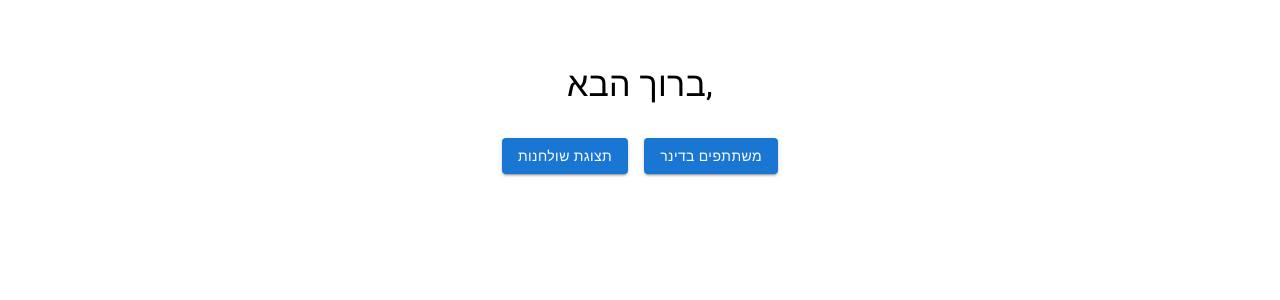
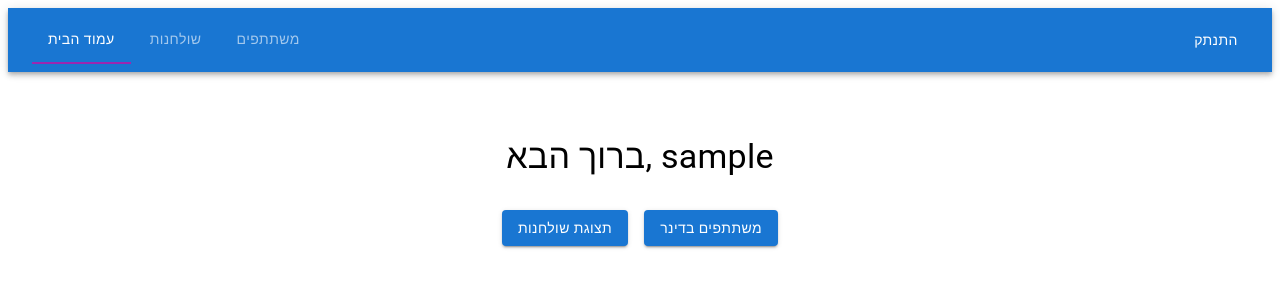
Before and after one commit to OdeyaSadoun/dinner_managment_client, a React (Vite) app in the folder dinner_managment_client/: page /home in a window 1280 px wide. Shown: the top 300 px of the page. Built offline with nearby package versions, Linux system fonts and the light colour scheme; sample sign-in values are in the browser's storage.

Commit message:
fix using token in login

```diff
--- a/dinner_managment_client/src/App.jsx
+++ b/dinner_managment_client/src/App.jsx
@@ -1,22 +1,47 @@
 import React, { useState } from "react";
-import { BrowserRouter as Router, Routes, Route, Link } from "react-router-dom";
+import { BrowserRouter as Router, Routes, Route, Navigate } from "react-router-dom";
 import TablesView from "./views/TablesView";
 import ParticipantsView from "./views/ParticipantsView";
 import Home from "./pages/Home";
 import Login from "./pages/Login";
-
+import Navbar from "./components/Navbar"; // ייבוא ה-Navbar
+import { Box } from "@mui/material";
 
 export default function App() {
-  const [user, setUser] = useState("");
+  const [user, setUser] = useState(() => localStorage.getItem("username") || ""); // אחזור שם משתמש מ-Local Storage
 
   return (
     <Router>
-      <Routes>
-        <Route path="/login" element={<Login setUser={setUser} />} />
-        <Route path="/home" element={<Home user={user} />} />
-        <Route path="/tables" element={<TablesView />} />
-        <Route path="/participants" element={<ParticipantsView />} />
-      </Routes>
+      <Box>
+        {/* הצגת Navbar אם המשתמש מחובר */}
+        {user && <Navbar user={user} setUser={setUser} />}
+
+        <Routes>
+          {/* אם המשתמש לא מחובר, העברה אוטומטית לעמוד Login */}
+          <Route
+            path="/home"
+            element={user ? <Home user={user} /> : <Navigate to="/login" />}
+          />
+          <Route
+            path="/tables"
+            element={user ? <TablesView /> : <Navigate to="/login" />}
+          />
+          <Route
+            path="/participants"
+            element={user ? <ParticipantsView /> : <Navigate to="/login" />}
+          />
+          <Route
+            path="/login"
+            element={
+              user ? <Navigate to="/home" /> : <Login setUser={setUser} />
+            }
+          />
+          <Route
+            path="*"
+            element={<Navigate to={user ? "/home" : "/login"} />}
+          />
+        </Routes>
+      </Box>
     </Router>
   );
 }
--- /dev/null
+++ b/dinner_managment_client/src/components/Navbar.jsx
@@ -0,0 +1,52 @@
+import React, { useState } from "react";
+import { Tabs, Tab, AppBar, Toolbar, Button } from "@mui/material";
+import { Link, useLocation } from "react-router-dom";
+
+export default function Navbar({ user, setUser }) {
+  const location = useLocation(); // לקבלת הנתיב הנוכחי
+  const [value, setValue] = useState(() => {
+    // הגדר ערך התחלתי על בסיס הנתיב
+    switch (location.pathname) {
+      case "/home":
+        return 0;
+      case "/tables":
+        return 1;
+      case "/participants":
+        return 2;
+      default:
+        return 0;
+    }
+  });
+
+  // שינוי הטאב הפעיל
+  const handleChange = (event, newValue) => {
+    setValue(newValue);
+  };
+
+  return (
+    <AppBar position="static">
+      <Toolbar sx={{ justifyContent: "space-between" }}>
+        <Tabs
+          value={value}
+          onChange={handleChange}
+          textColor="inherit"
+          indicatorColor="secondary"
+        >
+          <Tab label="עמוד הבית" component={Link} to="/home" />
+          <Tab label="שולחנות" component={Link} to="/tables" />
+          <Tab label="משתתפים" component={Link} to="/participants" />
+        </Tabs>
+        <Button
+          color="inherit"
+          onClick={() => {
+            setUser(""); // איפוס שם המשתמש
+            localStorage.removeItem("username"); // מחיקת שם המשתמש מ-Local Storage
+            localStorage.removeItem("token"); // מחיקת שם המשתמש מ-Local Storage
+          }}
+        >
+          התנתק
+        </Button>
+      </Toolbar>
+    </AppBar>
+  );
+}
--- a/dinner_managment_client/src/pages/Login.jsx
+++ b/dinner_managment_client/src/pages/Login.jsx
@@ -16,8 +16,9 @@ export default function Login({ setUser }) {
     const [error, setError] = useState("");
     const navigate = useNavigate();
 
+    // פונקציה לטיפול בהתחברות
     const handleLogin = async () => {
-    setError("");
+        setError(""); // איפוס הודעות שגיאה
         try {
             const response = await axios.post("http://localhost:8000/auth/login", {
                 username,
@@ -28,7 +29,13 @@ export default function Login({ setUser }) {
                 setError(response.data.data["ERROR: "] || "Login failed");
             } else {
                 const { data } = response.data;
+
+                // שמירת שם המשתמש ב-state וב-Local Storage
                 setUser(data.username);
+                localStorage.setItem("username", data.username);
+                localStorage.setItem("token", data.token)
+
+                // ניווט לעמוד הבית
                 navigate("/home");
             }
         } catch (err) {
@@ -36,6 +43,14 @@ export default function Login({ setUser }) {
             setError("An unexpected error occurred. Please try again.");
         }
     };
+
+    React.useEffect(() => {
+        const storedUsername = localStorage.getItem("username");
+        if (storedUsername) {
+            setUser(storedUsername);
+            navigate("/home");
+        }
+    }, [navigate, setUser]);
 
     return (
         <Container maxWidth="sm" sx={{ mt: 8 }}>
--- a/dinner_managment_client/src/views/ParticipantsView.jsx
+++ b/dinner_managment_client/src/views/ParticipantsView.jsx
@@ -12,8 +12,8 @@ import axios from "axios";
 
 export default function ParticipantsView() {
     const [participants, setParticipants] = useState([]);
-    const [tables, setTables] = useState([]); // שמירת רשימת השולחנות
-    const [tableMapping, setTableMapping] = useState({}); // מיפוי בין table_number ל-table_id
+    const [tables, setTables] = useState([]);
+    const [tableMapping, setTableMapping] = useState({});
     const [loading, setLoading] = useState(true);
     const [error, setError] = useState(null);
 
@@ -24,12 +24,11 @@ export default function ParticipantsView() {
                 if (response.data.status === "success" && Array.isArray(response.data.data.tables)) {
                     setTables(response.data.data.tables);
 
-                    // יצירת מיפוי בין table_number ל-table_id
                     const mapping = response.data.data.tables.reduce((acc, table) => {
                         acc[table.table_number] = table.id;
                         return acc;
                     }, {});
-                    setTableMapping(mapping); // שמירת המיפוי בסטייט
+                    setTableMapping(mapping);
                 }
             } catch (error) {
                 console.error("Error fetching tables:", error);
@@ -56,6 +55,19 @@ export default function ParticipantsView() {
         fetchParticipants();
     }, []);
 
+    const updateTables = async () => {
+        try {
+            const response = await axios.get("http://localhost:8000/table");
+            if (response.data.status === "success" && Array.isArray(response.data.data.tables)) {
+                setTables(response.data.data.tables);
+            } else {
+                console.error("Failed to update tables. Response status not successful.");
+            }
+        } catch (error) {
+            console.error("Error updating tables:", error);
+        }
+    };
+
     const handleCheckboxChange = async (participant) => {
         try {
             const updatedParticipant = {
@@ -63,42 +75,49 @@ export default function ParticipantsView() {
                 is_reach_the_dinner: !participant.is_reach_the_dinner,
             };
 
-            await axios.put(`http://localhost:8000/person/${participant.id}`, updatedParticipant);
+            const tableId = tableMapping[participant.table_number];
 
-            const tableId = tableMapping[participant.table_number]; // קבלת table_id מהמיפוי
-
-            if (updatedParticipant.is_reach_the_dinner) {
-                // הוספת משתתף לשולחן
-                if (tableId) {
-                    await axios.patch(`http://localhost:8000/table/add_person/${tableId}`, {
-                        person_id: participant.id,
-                    });
-                } else {
-                    console.error("Table ID not found for table number:", participant.table_number);
-                }
-            } else {
-                // הסרת משתתף מהשולחן
-                if (tableId) {
-                    await axios.patch(`http://localhost:8000/table/remove_person/${tableId}`, {
-                        person_id: participant.id,
-                    });
-
-                    // עדכון השולחנות לאחר הסרה
-                    await updateTables();
-                } else {
-                    console.error("Table ID not found for table number:", participant.table_number);
-                }
+            if (!tableId) {
+                console.error("Table ID not found for table number:", participant.table_number);
+                alert("Failed to find table ID. Please try again.");
+                return;
             }
 
-            // עדכון ה-UI של המשתתפים
+            // שליחת בקשה לשרת
+            if (updatedParticipant.is_reach_the_dinner) {
+                await axios.patch(`http://localhost:8000/person/seat/${participant.id}`, {
+                    table_id: tableId,
+                });
+            } else {
+                await axios.patch(`http://localhost:8000/person/unseat/${participant.id}`, {
+                    table_id: tableId,
+                });
+            }
+
+            // עדכון סטייט של המשתתפים
             setParticipants((prev) =>
                 prev.map((p) => (p.id === participant.id ? updatedParticipant : p))
+            );
+
+            // עדכון סטייט של השולחנות
+            setTables((prev) =>
+                prev.map((table) =>
+                    table.id === tableId
+                        ? {
+                              ...table,
+                              people_list: updatedParticipant.is_reach_the_dinner
+                                  ? [...table.people_list, participant]
+                                  : table.people_list.filter((p) => p.id !== participant.id),
+                          }
+                        : table
+                )
             );
         } catch (error) {
             console.error("Error updating participant or table:", error);
             alert("Failed to update participant. Please try again.");
         }
     };
+
 
     const columns = [
         { field: "name", headerName: "שם", flex: 1 },
--- a/dinner_managment_client/src/views/TablesView.jsx
+++ b/dinner_managment_client/src/views/TablesView.jsx
@@ -13,7 +13,6 @@ import {
 import { styled } from "@mui/system";
 import axios from "axios";
 
-// עיצוב לשולחן
 const Table = styled(Box)(({ theme }) => ({
   width: 100,
   height: 100,
@@ -27,7 +26,6 @@ const Table = styled(Box)(({ theme }) => ({
   position: "absolute",
 }));
 
-// עיצוב לכיסא
 const Chair = styled(Box)(({ theme, isOccupied }) => ({
   width: 30,
   height: 30,
@@ -139,13 +137,24 @@ export default function TablesView() {
     );
 
     try {
-      await axios.patch(`http://localhost:8000/table/position/${tableId}`, {
-        position: newPosition,
-      });
+      // קבלת הטוקן מה-localStorage
+      const token = localStorage.getItem("token");
+
+      // שליחת הבקשה עם הטוקן
+      await axios.patch(
+        `http://localhost:8000/table/position/${tableId}`,
+        { position: newPosition },
+        {
+          headers: {
+            Authorization: `Bearer ${token}`,
+          },
+        }
+      );
     } catch (error) {
       console.error("Error updating table position:", error);
     }
   };
+
 
   const handleDragOver = (event) => {
     event.preventDefault();
@@ -153,7 +162,7 @@ export default function TablesView() {
 
   const handleChairClick = async (personId) => {
     try {
-        console.log({personId});
+      console.log({ personId });
 
       const response = await axios.get(`http://localhost:8000/person/${personId}`);
       setSelectedPerson(response.data.data.person);
@@ -220,10 +229,10 @@ export default function TablesView() {
                       top: `${50 + chairY}%`,
                       transform: "translate(-50%, -50%)",
                     }}
-                    onClick={() => person && handleChairClick(person)}
                   />
                 );
               })}
+
             </Table>
           ))
         ) : (
```
Lines whose indentation alone changed are shown as unchanged.
